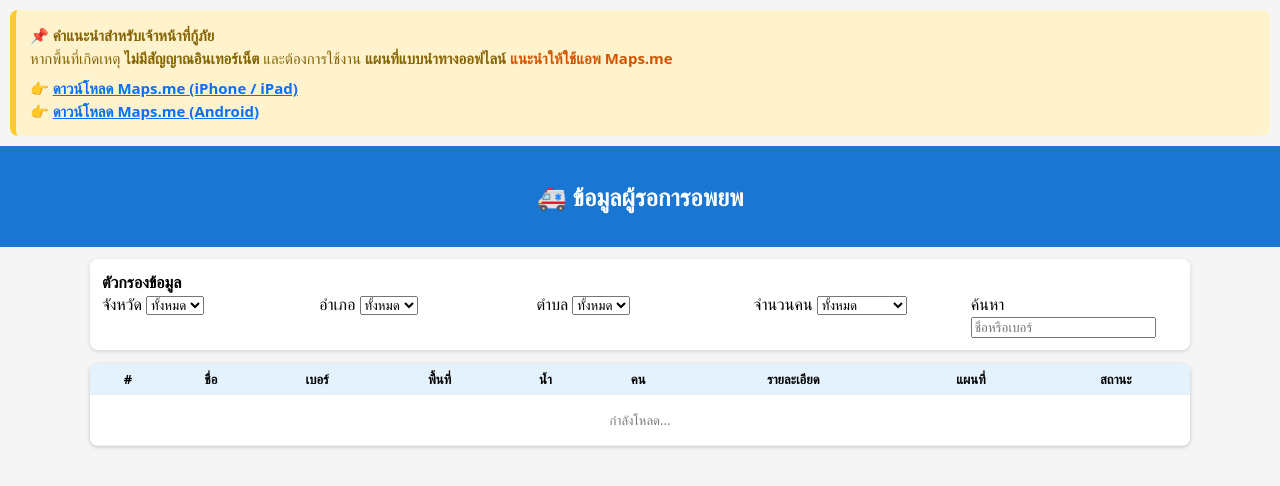
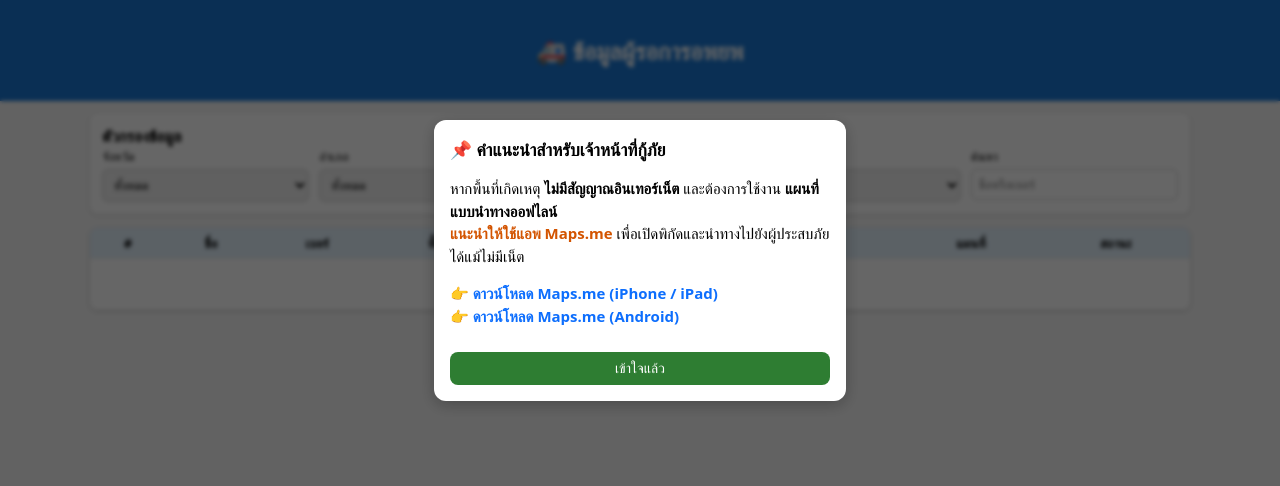
Before and after one commit to Sarayut6166-stack/SOS, a plain HTML site: page rescue.html in a window 1280 px wide. Drawn offline with Linux system fonts and the light colour scheme; no server answers.

Commit message:
Update rescue.html

```diff
--- a/rescue.html
+++ b/rescue.html
@@ -42,6 +42,21 @@
     .filter-group {
       flex: 1;
       min-width: 150px;
+    }
+
+    label {
+      font-size: 13px;
+      margin-bottom: 4px;
+      display: block;
+    }
+
+    select, input {
+      width: 100%;
+      padding: 7px;
+      border-radius: 6px;
+      border: 1px solid #ccc;
+      font-size: 13px;
+      box-sizing: border-box;
     }
 
     table {
@@ -101,7 +116,7 @@
       color: #777;
     }
 
-    /* Popup Maps.me */
+    /* Popup เลือกโหมด Maps.me */
     #selectMapsPopup {
       display:none;
       position:fixed;
@@ -110,7 +125,6 @@
       z-index:99999;
       backdrop-filter:blur(2px);
     }
-
     #selectMapsBox {
       background:#fff;
       width:80%;
@@ -120,7 +134,6 @@
       border-radius:12px;
       text-align:center;
     }
-
     .popup-btn{
       padding:10px;
       background:#2e7d32;
@@ -132,45 +145,82 @@
       text-align:center;
       cursor:pointer;
     }
+    .popup-close { background:#888 !important; }
 
-    .popup-close {
-      background:#888 !important;
+    /* Popup แนะนำ Maps.me ตอนเปิดหน้า */
+    #mapsmeInfoPopup {
+      display:none;
+      position:fixed;
+      left:0; top:0; right:0; bottom:0;
+      background:rgba(0,0,0,0.60);
+      z-index:99998;
+      backdrop-filter:blur(2px);
+    }
+    #mapsmeInfoBox {
+      background:#fff;
+      width:86%;
+      max-width:380px;
+      margin:120px auto;
+      padding:16px;
+      border-radius:12px;
+      text-align:left;
+      box-shadow:0 4px 15px rgba(0,0,0,0.25);
+      font-size:15px;
+      line-height:1.5;
+    }
+    #mapsmeInfoBox h3 {
+      margin-top:0;
+      margin-bottom:6px;
+    }
+    #mapsmeInfoBox a {
+      color:#0d6efd;
+      font-weight:bold;
+      text-decoration:none;
+    }
+    #mapsmeInfoBox a:hover {
+      text-decoration:underline;
+    }
+    .btn-info-close {
+      margin-top:10px;
+      width:100%;
+      padding:8px;
+      border-radius:8px;
+      border:none;
+      background:#2e7d32;
+      color:#fff;
+      font-size:14px;
+      cursor:pointer;
     }
   </style>
 </head>
 
 <body>
 
-<!-- 🔰 คำแนะนำ Maps.me -->
-<div style="
-  background:#fff3cd;
-  color:#856404;
-  padding:14px;
-  border-left:6px solid #ffca2c;
-  font-size:15px;
-  margin:10px;
-  border-radius:8px;
-  line-height:1.5;
-">
-  📌 <b>คำแนะนำสำหรับเจ้าหน้าที่กู้ภัย</b><br>
+<!-- 🔰 Popup แนะนำ Maps.me แสดงเมื่อเปิดหน้าระบบ -->
+<div id="mapsmeInfoPopup">
+  <div id="mapsmeInfoBox">
+    <h3>📌 คำแนะนำสำหรับเจ้าหน้าที่กู้ภัย</h3>
+    <p>
       หากพื้นที่เกิดเหตุ <b>ไม่มีสัญญาณอินเทอร์เน็ต</b>
-  และต้องการใช้งาน <b>แผนที่แบบนำทางออฟไลน์</b>
-  <span style="color:#d35400; font-weight:bold;">แนะนำให้ใช้แอพ Maps.me</span>
-
-  <div style="margin-top:8px;">
-    👉 <a href="https://apps.apple.com/us/app/maps-me-offline-maps-gps-nav/id510623322" target="_blank" style="color:#0d6efd; font-weight:bold;">
+      และต้องการใช้งาน <b>แผนที่แบบนำทางออฟไลน์</b><br>
+      <span style="color:#d35400;font-weight:bold;">แนะนำให้ใช้แอพ Maps.me</span>
+      เพื่อเปิดพิกัดและนำทางไปยังผู้ประสบภัยได้แม้ไม่มีเน็ต
+    </p>
+    <p style="margin-top:8px;">
+      👉 <a href="https://apps.apple.com/us/app/maps-me-offline-maps-gps-nav/id510623322"
+           target="_blank">
         ดาวน์โหลด Maps.me (iPhone / iPad)
-    </a>
-  </div>
-
-  <div>
-    👉 <a href="https://play.google.com/store/apps/details?id=com.mapswithme.maps.pro" target="_blank" style="color:#0d6efd; font-weight:bold;">
+      </a><br>
+      👉 <a href="https://play.google.com/store/apps/details?id=com.mapswithme.maps.pro"
+           target="_blank">
         ดาวน์โหลด Maps.me (Android)
       </a>
+    </p>
+    <button class="btn-info-close" onclick="closeMapsmeInfo()">เข้าใจแล้ว</button>
   </div>
 </div>
 
-<!-- Popup Maps.me -->
+<!-- Popup เลือกโหมด Maps.me -->
 <div id="selectMapsPopup">
   <div id="selectMapsBox">
     <h3>ต้องการเปิด Maps.me แบบใด?</h3>
@@ -181,13 +231,26 @@
 </div>
 
 <script>
+  // ตัวแปรเก็บตำแหน่งเคสที่เลือกใช้กับ Maps.me
+  window.selectedLatLng = null;
+
+  // เปิด popup เลือกโหมด Maps.me
   window.openMapsChoice = (lat,lng)=>{
-  selectedLatLng = {lat,lng};
+    window.selectedLatLng = {lat,lng};
     document.getElementById("selectMapsPopup").style.display="block";
   };
+
   window.closeSelectPopup = ()=>{
     document.getElementById("selectMapsPopup").style.display="none";
   };
+
+  // Popup แนะนำ Maps.me แสดงเมื่อเปิดหน้านี้
+  function closeMapsmeInfo(){
+    document.getElementById("mapsmeInfoPopup").style.display="none";
+  }
+  window.addEventListener("load", ()=>{
+    document.getElementById("mapsmeInfoPopup").style.display = "block";
+  });
 </script>
 
 <div class="header">
@@ -431,19 +494,23 @@ function renderTable(){
 }
 
 /* Maps.me action */
-let selectedLatLng=null;
+const btnSingle = document.getElementById("openSingle");
+const btnAll    = document.getElementById("openAll");
 
-document.getElementById("openSingle").onclick = ()=>{
-  const {lat,lng}=selectedLatLng;
+btnSingle.onclick = ()=>{
+  const loc = window.selectedLatLng;
+  if(!loc) return;
+  const {lat,lng} = loc;
   window.location.href = `mapsme://map?ll=${lat},${lng}&n=ตำแหน่งผู้ประสบภัย`;
   closeSelectPopup();
 };
 
-document.getElementById("openAll").onclick = ()=>{
-
-  const p=pFilter.value, d=dFilter.value, s=sFilter.value;
-  const t=tFilter.value.trim().toLowerCase();
-  const pc=pcFilter.value;
+btnAll.onclick = ()=>{
+  const p  = pFilter.value;
+  const d  = dFilter.value;
+  const s  = sFilter.value;
+  const t  = tFilter.value.trim().toLowerCase();
+  const pc = pcFilter.value;
 
   const cases = allCases.filter(c=>{
     const r=c.region||{};
@@ -464,7 +531,7 @@ document.getElementById("openAll").onclick = ()=>{
       if(!text.includes(t)) return false;
     }
 
-    return typeof c.lat==="number";
+    return typeof c.lat==="number" && typeof c.lng==="number";
   });
 
   if(!cases.length){
```
Lines whose indentation alone changed are shown as unchanged.
